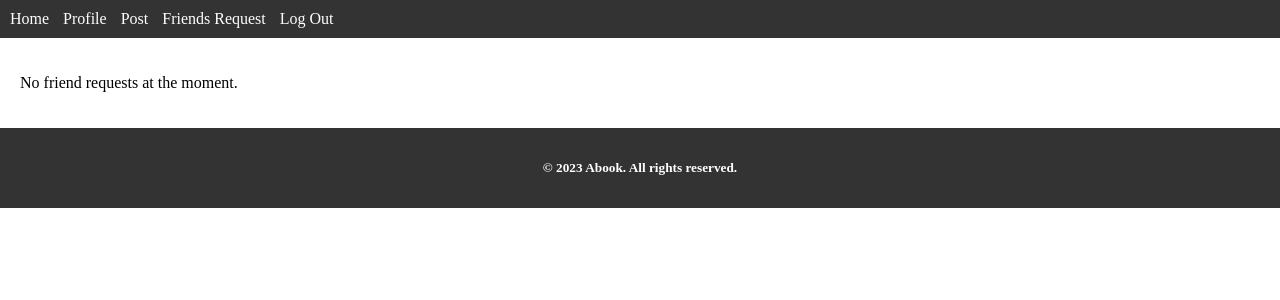
After one commit to Hajiub/flask_social_media_platform, a Flask app: page /friend/request_list in a window 1280 px wide. The commit adds this page. Shown: the top 300 px of the page. Run offline with Flask 3, Linux system fonts and the light colour scheme; the visitor is signed in with stand-in values (Sample User, id 1); data comes from the database, SQL or seed files in the repository; data that the repository does not hold is empty; parts of the project's set-up code (start-up, migrations or seed data) failed here and were passed over; some libraries are stand-ins or nearby versions.

Commit message:
friend section is almost done

```diff
--- a/app/friend/routes.py
+++ b/app/friend/routes.py
@@ -1,7 +1,44 @@
 from . import friend
-from flask_login import current_user
+from flask_login import current_user, login_required
+from app.models import FriendRequest, User
+from app import db
+from flask import redirect, url_for, flash, render_template
+from sqlalchemy.exc import IntegrityError, OperationalError
 
+@friend.route('/friend/request_list')
+@login_required
+def friends_request_list():
+    query = db.session.query(User).join(FriendRequest, FriendRequest.friend_id == User.id).filter(FriendRequest.user_id == current_user.id)
+    friends_list = query.all()
+    return render_template('friend/request_friends.html', friends_list=friends_list)
 
-@friend.route('/add_friend/<int:friend_id>')
+@friend.route('/friend/add/<int:friend_id>')
+@login_required
 def add_friend(friend_id):
-    return f"{current_user.id} --> {friend_id}"
+    user = User.query.get_or_404(friend_id)
+    if user:
+        friend = FriendRequest(user_id=friend_id, friend_id=current_user.id)
+        try:
+            db.session.add(friend)
+            db.session.commit()
+        except IntegrityError:
+            db.session.rollback()
+            flash(f'You have already sent a friend request to {user.first_name} {user.last_name}!')
+            return redirect(url_for('main.home'))
+    flash('Friend request sent successfully!')
+    return redirect(url_for('main.home'))
+
+@friend.route('/friend/request_list/delete/<friend_id:int>')
+@login_required
+def delete_friend_request(friend_id):
+    friend = FriendRequest.query.filter_by(friend_id=friend_id).first()
+    if friend:
+        try:
+            db.session.delete(friend)
+            db.session.commit()
+        except Exception as e:
+            flash(f'Something Went wrong while deleting {friend.firstname} from your friend requests!')
+            return redirect(url_for('main.home'))
+        finally:
+            flash(f'{friend.first_name} {friend.last_name} has been removed succesfully from your friend requests.')
+            return redirect(url_for('main.home'))
--- a/app/main/routes.py
+++ b/app/main/routes.py
@@ -10,6 +10,7 @@ from . import main
 
 
 @main.route('/')
+@login_required
 def home():
     posts = Post.query.options(joinedload(Post.user)).order_by(Post.created_at).all()
     for post in posts:
--- a/app/models.py
+++ b/app/models.py
@@ -20,6 +20,7 @@ class User(UserMixin, db.Model):
     posts = db.relationship('Post', backref='user', cascade='all, delete-orphan')
     comments = db.relationship('Comment', backref='user', cascade='all, delete-orphan')
     likes = db.relationship('Like', backref='user', cascade='all, delete-orphan')
+
 
     def __repr__(self):
         return f"<User {self.first_name} {self.last_name} ({self.email})>"
@@ -81,7 +82,7 @@ class FriendRequest(db.Model):
 
     id = db.Column(db.Integer, primary_key=True, autoincrement=True)
     user_id = db.Column(db.Integer, db.ForeignKey('user.id', ondelete='CASCADE'), nullable=False)
-    friend_id = db.Column(db.Integer, db.ForeignKey('user.id', ondelete='CASCADE'), nullable=False)
+    friend_id = db.Column(db.Integer, db.ForeignKey('user.id', ondelete='CASCADE'), nullable=False, unique=True)
     sented_at = db.Column(db.DateTime, default=datetime.utcnow, nullable=False)
 
     def __repr__(self):
--- a/app/static/css/styles.css
+++ b/app/static/css/styles.css
@@ -539,3 +539,76 @@ button[type="submit"]:hover {
 button[type="submit"]:focus {
     outline: none;
 }
+
+
+.friend-requests {
+    display: flex;
+    flex-direction: column;
+    gap: 20px;
+}
+
+
+
+.friend-container {
+    display: flex;
+    flex-wrap: wrap;
+    gap: 20px;
+}
+
+.friend-card {
+    display: flex;
+    align-items: center;
+    gap: 10px;
+    padding: 10px;
+    background-color: #f2f2f2;
+    border-radius: 5px;
+    box-shadow: 0 2px 4px rgba(0, 0, 0, 0.1);
+    transition: all 0.3s ease;
+}
+
+.profile-picture {
+    width: 50px;
+    height: 50px;
+    border-radius: 50%;
+    overflow: hidden;
+}
+
+.profile-picture img {
+    width: 100%;
+    height: 100%;
+    object-fit: cover;
+}
+
+.username {
+    font-size: 14px;
+    font-weight: bold;
+}
+
+.buttons button {
+    padding: 5px 10px;
+    border: none;
+    border-radius: 5px;
+    cursor: pointer;
+    font-size: 12px;
+    font-weight: bold;
+    text-transform: uppercase;
+    transition: all 0.3s ease;
+}
+
+.buttons .accept-btn {
+    background-color: #2ecc71;
+    color: #fff;
+}
+
+.buttons .accept-btn:hover {
+    background-color: #27ae60;
+}
+
+.buttons .delete-btn {
+    background-color: #e74c3c;
+    color: #fff;
+}
+
+.buttons .delete-btn:hover {
+    background-color: #c0392b;
+}
--- /dev/null
+++ b/app/static/js/app.js
@@ -0,0 +1,35 @@
+function Accept(friend_id){
+    alert(friend_id)
+}
+function Delete(friend_id)
+{
+    alert(friend_id)
+}
+
+function performAction(friendId) {
+    // Specify the URL of your Flask route with the friendId as a query parameter
+    var url = '/delete_friend?friend_id=' + friendId; // Replace with your Flask route URL
+
+    // Create a new XMLHttpRequest object
+    var xhr = new XMLHttpRequest();
+
+    // Set up the AJAX request
+    xhr.open('GET', url, true);
+
+    // Define the callback function to handle the AJAX response
+    xhr.onreadystatechange = function() {
+        if (xhr.readyState === XMLHttpRequest.DONE) {
+            if (xhr.status === 200) {
+                // Request successful, handle the response here
+                console.log(xhr.responseText);
+                // Optionally, update the page dynamically based on the response
+            } else {
+                // Request failed, handle the error here
+                console.error('Request failed with status ' + xhr.status);
+            }
+        }
+    };
+
+    // Send the AJAX request
+    xhr.send();
+}
--- a/app/templates/base.html
+++ b/app/templates/base.html
@@ -15,6 +15,7 @@
                 <li><a href="{{ url_for('main.home') }}">Home</a></li>
                 <li><a href="{{ url_for('profiles.profile_info') }}">Profile</a></li>
                 <li><a href="{{ url_for('post.create_post') }}">Post</a></li>
+                <li><a href="{{ url_for('friend.friends_request_list') }}">Friends Request</a></li>
                 {% endif %}
                 {% if not current_user.is_authenticated %}
                 <li><a href="{{ url_for('auth.login') }}">Log In</a></li>
--- /dev/null
+++ b/app/templates/friend/request_friends.html
@@ -0,0 +1,39 @@
+{% extends 'base.html' %}
+
+{% block head %}
+    <title>Friend Requests</title>
+{% endblock head %}
+
+{% block content %}
+    <div class="friend-requests">
+        {% if friends_list %}
+            <div class="friend-container">
+                {% for friend in friends_list %}
+                    <div class="friend-card">
+                        <div class="profile-picture">
+                            {% if friend.profile_pic %}
+                                <a href="{{ url_for('profiles.user_profile', user_id=friend.id) }}">
+                                    <img class="profile-pic" src="{{ url_for('static', filename='data/' + friend.email + '/' + friend.profile_pic) }}" alt="Profile Picture">
+                                </a>
+                            {% else %}
+                                <a href="{{ url_for('profiles.user_profile', user_id=friend.id) }}">
+                                    <img class="profile-pic" src="{{ url_for('static', filename='images/default_image.jpeg') }}" alt="Default Profile Picture">
+                                </a>
+                            {% endif %}
+                        </div>
+                        <div class="username">
+                            <h3>{{ friend.first_name }} {{ friend.last_name }}</h3>
+                        </div>
+                        <div class="buttons">
+                            <button class="accept-btn" onclick="Accept('{{ friend.id }}', 'accept')">Accept</button>
+                            <button class="delete-btn" onclick="Delete('{{ friend.id }}', 'delete')">Delete</button>
+                        </div>
+                    </div>
+                {% endfor %}
+            </div>
+        {% else %}
+            <p class="no-requests">No friend requests at the moment.</p>
+        {% endif %}
+    </div>
+<script src="{{ url_for('static', filename='js/app.js') }}"></script>
+{% endblock content %}
```
Also changed, not shown: app/static/data/abraham@gmail.com/post_images/71370ef2-092b-11ee-b546-f187ef221a60deep-learning-vs-machine-learning-vs-artificial-intelligence1.png (added), app/static/data/abraham@gmail.com/profile_pictures/8199abb0-092b-11ee-b546-f187ef221a60naruto.jpeg (renamed from app/static/data/abraham@gmail.com/post_images/5a7f81f4-08ee-11ee-8ad9-2156af6a4d8anaruto.jpeg), app/static/data/anass@me.com/post_images/a2ac6d62-09ce-11ee-9368-d725adf49e22images_1.jpeg (renamed from app/static/data/anass@me.com/profile_pictures/b6bf33a0-08a4-11ee-afc3-3d4968ed607eimages_1.jpeg), app/static/data/anass@me.com/profile_pictures/a8c03f44-09ce-11ee-9368-d725adf49e22images_1.jpeg (added).
